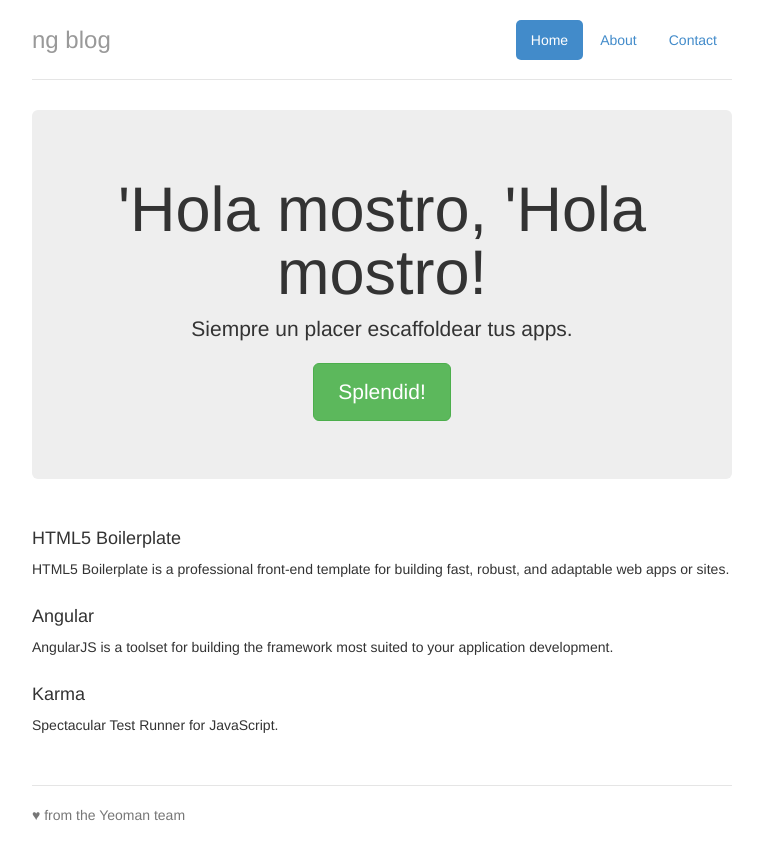
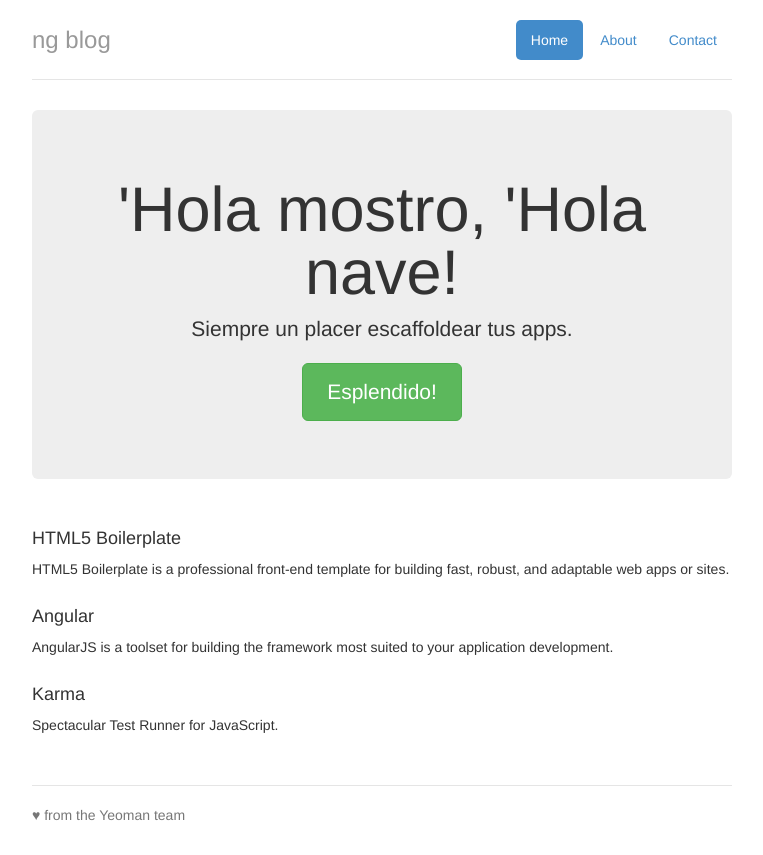
Before and after one commit to JulianMayorga/ngBlog, a website: page app/index.html in a window 1280 px wide. Shown: the whole page, without its empty margins (258-1021 px from the left). Drawn offline with Linux system fonts and the light colour scheme; files whose address does not match are found by name.

Commit message:
feat(main): agregar hola nave

```diff
--- a/app/views/main.html
+++ b/app/views/main.html
@@ -8,9 +8,9 @@
 </div>
 
 <div class="jumbotron">
-	<h1>'Hola mostro, 'Hola mostro!</h1>
+	<h1>'Hola mostro, 'Hola nave!</h1>
 	<p class="lead">Siempre un placer escaffoldear tus apps.</p>
-	<p><a class="btn btn-lg btn-success" href="#">Splendid!</a></p>
+	<p><a class="btn btn-lg btn-success" href="#">Esplendido!</a></p>
 </div>
 
 <div class="row marketing">
```
Also changed, not shown: dist/views/main.html.
